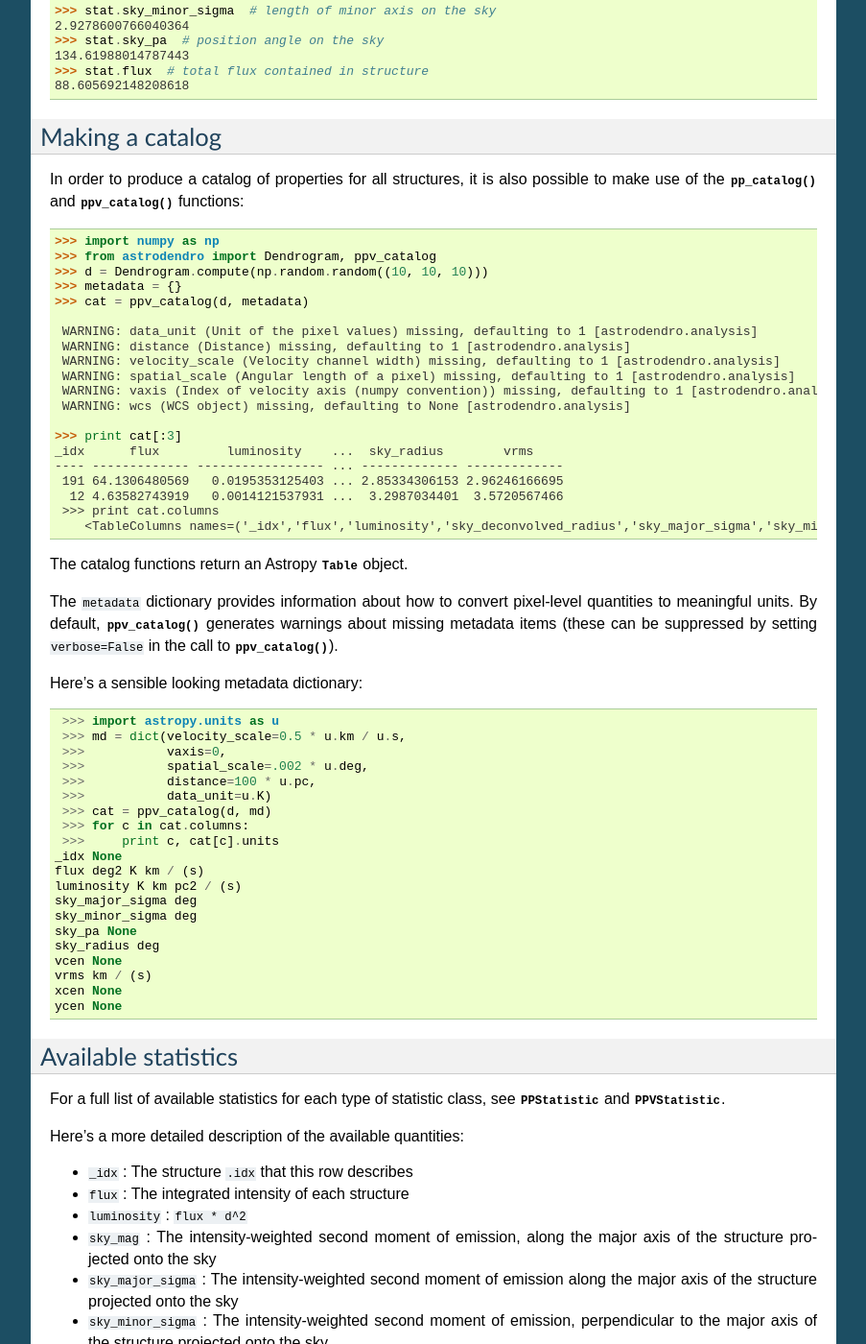
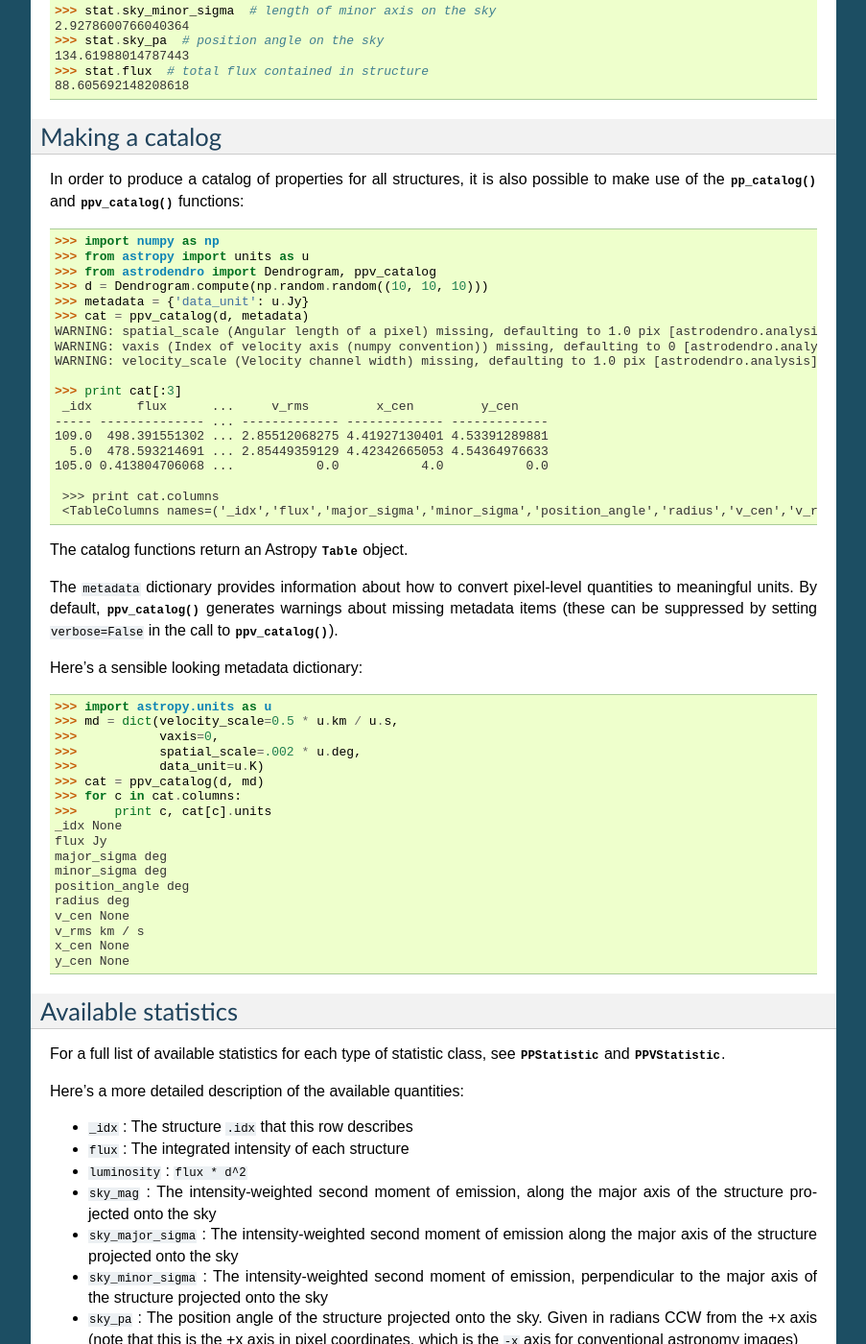
Before and after one commit to dendrograms/astrodendro, a Sphinx documentation site: the page built from docs/catalog.rst, in a window 1280 px wide and 1400 px high, scrolled down 649 px. Shown: the whole window at 96% size, without its empty margins (198-1101 px from the left). Built offline with Sphinx 7.4.7, drawn with Linux system fonts in a browser that asks for light colours.

Commit message:
Tidied up analysis: warnings for meta-data are only raised when the values are needed and the defaults are used, exceptions for strict meta-data are only raised when needed, Metadata class(es) now implement type checking, and more of the analysis properties are returned as quantities.

```diff
--- a/docs/catalog.rst
+++ b/docs/catalog.rst
@@ -50,25 +50,24 @@
 :func:`~astrodendro.analysis.ppv_catalog` functions::
 
    >>> import numpy as np
+   >>> from astropy import units as u
    >>> from astrodendro import Dendrogram, ppv_catalog
    >>> d = Dendrogram.compute(np.random.random((10, 10, 10)))
-   >>> metadata = {}
+   >>> metadata = {'data_unit': u.Jy}
    >>> cat = ppv_catalog(d, metadata)
-
-    WARNING: data_unit (Unit of the pixel values) missing, defaulting to 1 [astrodendro.analysis]
-    WARNING: distance (Distance) missing, defaulting to 1 [astrodendro.analysis]
-    WARNING: velocity_scale (Velocity channel width) missing, defaulting to 1 [astrodendro.analysis]
-    WARNING: spatial_scale (Angular length of a pixel) missing, defaulting to 1 [astrodendro.analysis]
-    WARNING: vaxis (Index of velocity axis (numpy convention)) missing, defaulting to 1 [astrodendro.analysis]
-    WARNING: wcs (WCS object) missing, defaulting to None [astrodendro.analysis]
+   WARNING: spatial_scale (Angular length of a pixel) missing, defaulting to 1.0 pix [astrodendro.analysis]
+   WARNING: vaxis (Index of velocity axis (numpy convention)) missing, defaulting to 0 [astrodendro.analysis]
+   WARNING: velocity_scale (Velocity channel width) missing, defaulting to 1.0 pix [astrodendro.analysis]
 
    >>> print cat[:3]
-   _idx      flux         luminosity    ...  sky_radius        vrms
-   ---- ------------- ----------------- ... ------------- -------------
-    191 64.1306480569   0.0195353125403 ... 2.85334306153 2.96246166695
-     12 4.63582743919   0.0014121537931 ...  3.2987034401  3.5720567466
+    _idx      flux      ...     v_rms         x_cen         y_cen
+   ----- -------------- ... ------------- ------------- -------------
+   109.0  498.391551302 ... 2.85512068275 4.41927130401 4.53391289881
+     5.0  478.593214691 ... 2.85449359129 4.42342665053 4.54364976633
+   105.0 0.413804706068 ...           0.0           4.0           0.0
+
     >>> print cat.columns
-       <TableColumns names=('_idx','flux','luminosity','sky_deconvolved_radius','sky_major_sigma','sky_minor_sigma','sky_pa','sky_radius','vrms')>
+    <TableColumns names=('_idx','flux','major_sigma','minor_sigma','position_angle','radius','v_cen','v_rms','x_cen','y_cen')>
 
 The catalog functions return an Astropy :class:`~astropy.table.table.Table` object.
 
@@ -84,22 +83,20 @@
     >>> md = dict(velocity_scale=0.5 * u.km / u.s,
     >>>           vaxis=0,
     >>>           spatial_scale=.002 * u.deg,
-    >>>           distance=100 * u.pc,
     >>>           data_unit=u.K)
     >>> cat = ppv_catalog(d, md)
     >>> for c in cat.columns:
     >>>     print c, cat[c].units
-   _idx None
-   flux deg2 K km / (s)
-   luminosity K km pc2 / (s)
-   sky_major_sigma deg
-   sky_minor_sigma deg
-   sky_pa None
-   sky_radius deg
-   vcen None
-   vrms km / (s)
-   xcen None
-   ycen None
+    _idx None
+    flux Jy
+    major_sigma deg
+    minor_sigma deg
+    position_angle deg
+    radius deg
+    v_cen None
+    v_rms km / s
+    x_cen None
+    y_cen None
 
 Available statistics
 --------------------
```
Also changed, not shown: 4 other files.
